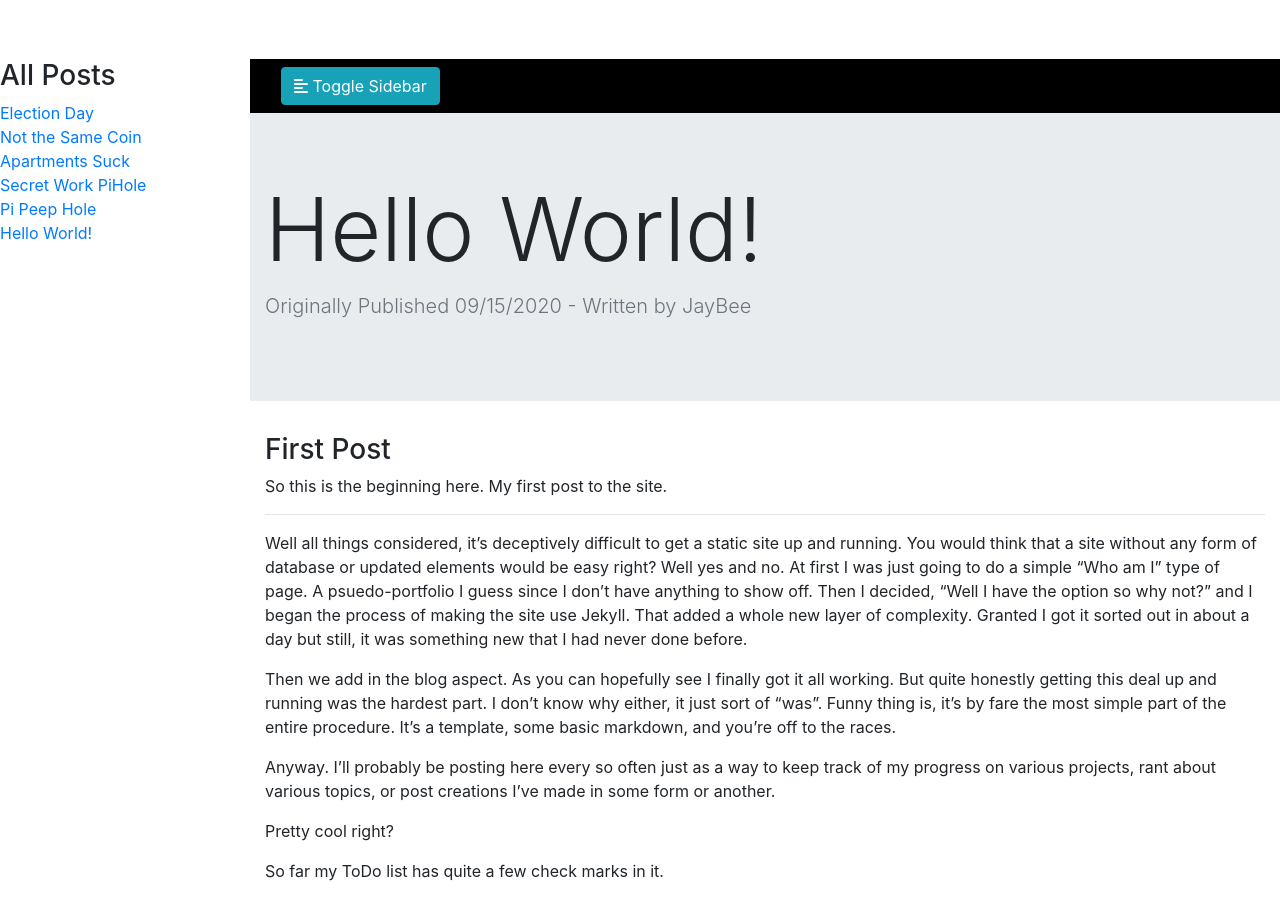
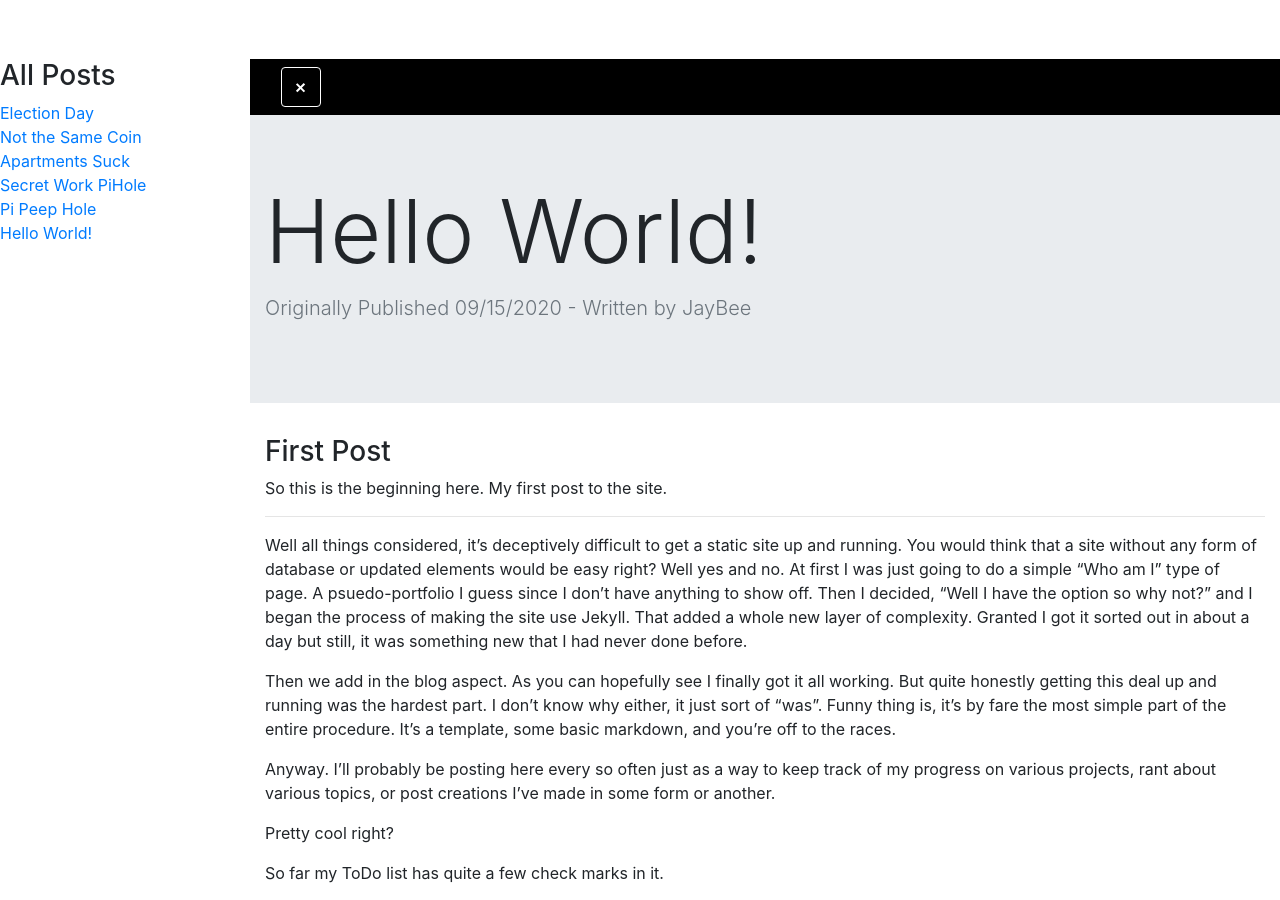
Before and after one commit to JayBee2814/jaybee2814.github.io, a Jekyll site: the page built from _posts/2020-09-15-hello-world.markdown, in a window 1280 px wide and 900 px high. Built offline with Jekyll 4.4.1, drawn with Linux system fonts in a browser that asks for light colours; nearby versions of some CDN libraries; some web fonts are replaced.

Commit message:
Update Side Nav to be better looking

```diff
--- a/_layouts/post.html
+++ b/_layouts/post.html
@@ -26,8 +26,9 @@
               <div class="container-fluid">
 
                   <button type="button" id="sidebarCollapse" class="btn btn-info">
-                      <i class="fas fa-align-left"></i>
-                      <span>Toggle Sidebar</span>
+                      <span></span>
+                      <span></span>
+                      <span></span>
                   </button>
 
               </div>
--- a/assets/css/main.css
+++ b/assets/css/main.css
@@ -26,6 +26,43 @@
 #sidebar.active {
     margin-left: -250px;
 }
+
+#sidebarCollapse {
+   width: 40px;
+   height: 40px;
+   background: #000;
+   border-color: #fff;
+}
+
+#sidebarCollapse span{
+   width: 80%;
+   height: 2px;
+   margin: 0 auto;
+   display: block;
+   background: #FFF;
+   transition: all 0.8s cubic-bezier(0.810, -0.330, 0.345, 1.375);
+}
+
+#sidebarCollapse span:first-of-type{
+   transform: rotate(45deg) translate(2px, 2px);
+}
+
+#sidebarCollapse span:nth-of-type(2){
+   opacity: 0;
+}
+
+#sidebarCollapse span:last-of-type{
+   transform: rotate(-45deg) translate(1px, -1px);
+}
+
+#sidebarCollapse.active span {
+    /* no rotation */
+    transform: none;
+    /* all bars are visible */
+    opacity: 1;
+    margin: 5px auto;
+}
+
 
 .bg-dark {
    background-color: #000 !important;
@@ -110,6 +147,14 @@
    font-family: 'Source Code Pro', monospace;
 }
 
+.btn-info:not(:disabled):not(.disabled).active:focus, .btn-info:not(:disabled):not(.disabled):active:focus, .show > .btn-info.dropdown-toggle:focus {
+    box-shadow: 0 0 0 .2rem rgba(189, 189, 189, 0.5);
+}
+
+.btn-info.focus, .btn-info:focus {
+    box-shadow: 0 0 0 .2rem rgba(189, 189, 189, 0.5);
+}
+
 
 
 @media (max-width: 992px) {
@@ -161,10 +206,42 @@
 }
 
 @media (max-width: 768px) {
+    /* Reversing the behavior of the sidebar:
+       it'll be rotated vertically and off canvas by default,
+       collapsing in on toggle button click with removal of
+       the vertical rotation.   */
     #sidebar {
         margin-left: -250px;
+        transform: rotateY(100deg);
     }
     #sidebar.active {
         margin-left: 0;
+        transform: none;
+    }
+
+    /* Reversing the behavior of the bars:
+       Removing the rotation from the first,
+       last bars and reappear the second bar on default state,
+       and giving them a vertical margin */
+    #sidebarCollapse span:first-of-type,
+    #sidebarCollapse span:nth-of-type(2),
+    #sidebarCollapse span:last-of-type {
+        transform: none;
+        opacity: 1;
+        margin: 5px auto;
+    }
+
+    /* Removing the vertical margin and make the first and last bars rotate again when the sidebar is open, hiding the second bar */
+    #sidebarCollapse.active span {
+        margin: 0 auto;
+    }
+    #sidebarCollapse.active span:first-of-type {
+        transform: rotate(45deg) translate(2px, 2px);
+    }
+    #sidebarCollapse.active span:nth-of-type(2) {
+        opacity: 0;
+    }
+    #sidebarCollapse.active span:last-of-type {
+        transform: rotate(-45deg) translate(1px, -1px);
     }
 }
--- a/assets/js/smartScroll.js
+++ b/assets/js/smartScroll.js
@@ -22,6 +22,7 @@
 
     $('#sidebarCollapse').on('click', function () {
         $('#sidebar').toggleClass('active');
+        $(this).toggleClass('active');
     });
 
 });
```
